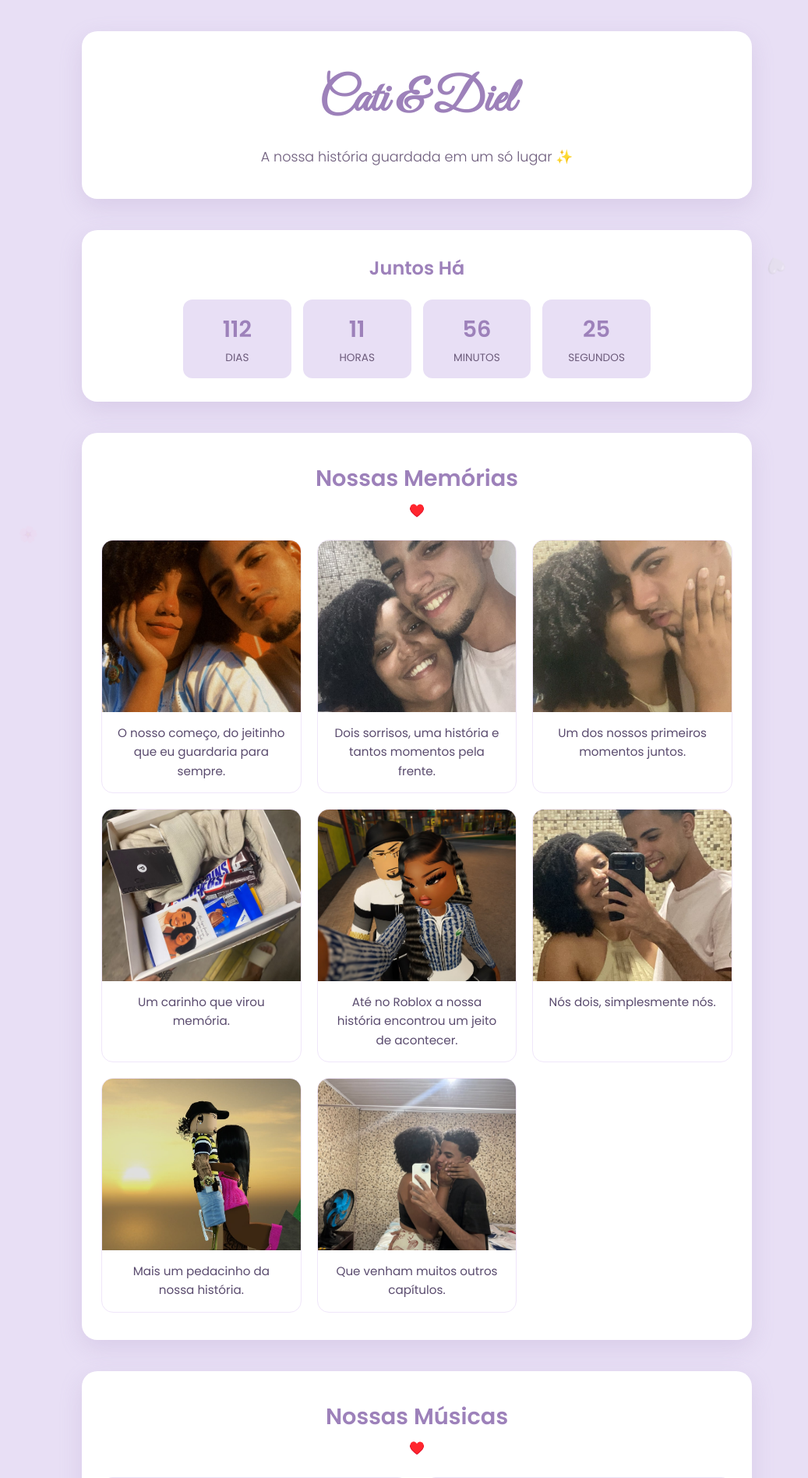
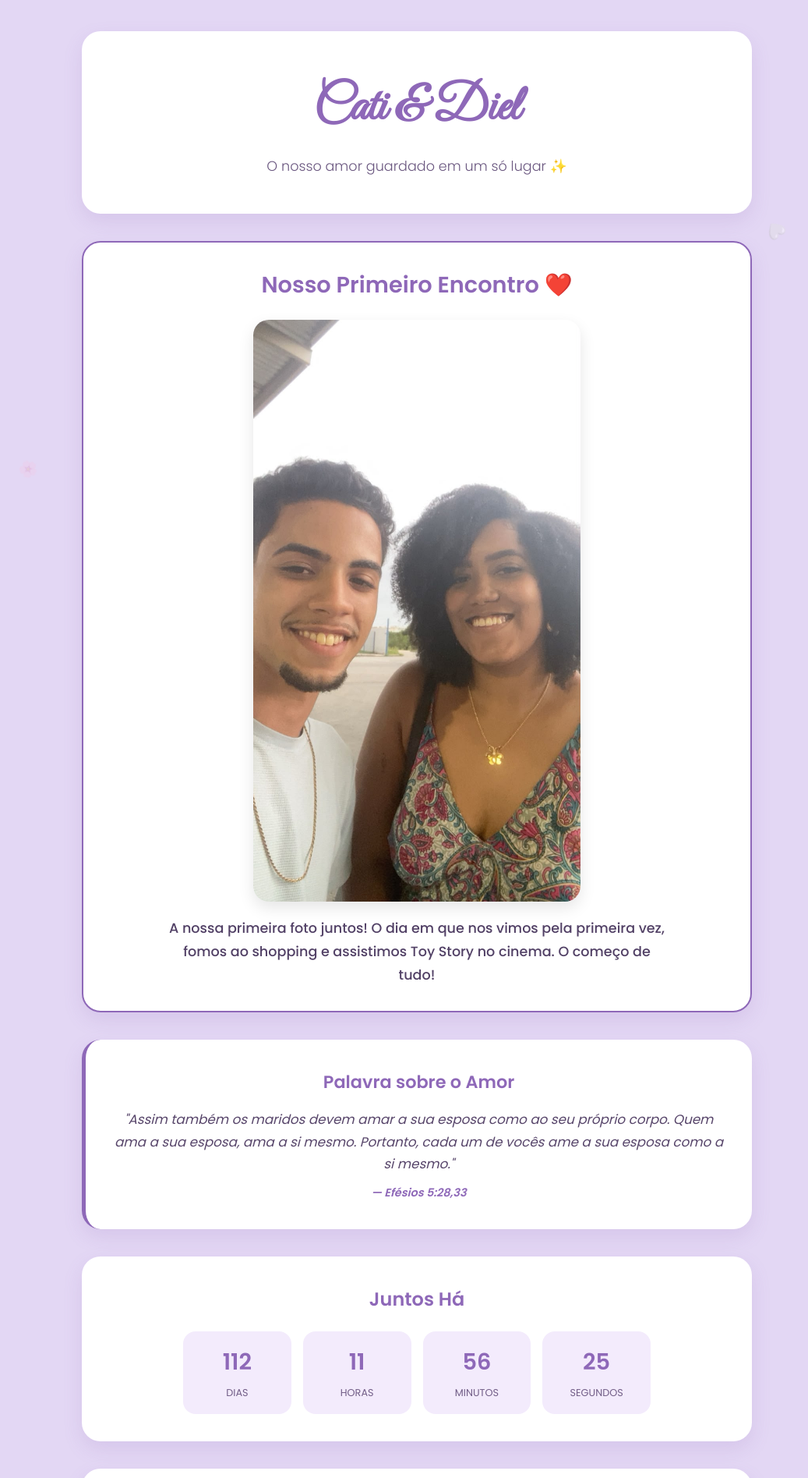
Before and after one commit to DiellZera071/cati-e-diel, a Flask app: page / in a window 1280 px wide. Shown: the top 1895 px of the page at 78% size, without its empty margins (105-1142 px from the left). Run offline with Flask 3, Linux system fonts and the light colour scheme.

Commit message:
Update index.html

```diff
--- a/templates/index.html
+++ b/templates/index.html
@@ -4,19 +4,19 @@
     <meta charset="UTF-8">
     <meta name="viewport" content="width=device-width, initial-scale=1.0">
     <title>Cati & Diel ❤️</title>
-    <!-- Fonte elegante e romântica do Google Fonts -->
+    <!-- Fontes românticas e elegantes -->
     <link rel="preconnect" href="https://fonts.googleapis.com">
     <link rel="preconnect" href="https://fonts.gstatic.com" crossorigin>
-    <link href="https://fonts.googleapis.com/css2?family=Great+Vibes&family=Poppins:wght@300;400;600&display=swap" rel="stylesheet">
+    <link href="https://fonts.googleapis.com/css2?family=Great+Vibes&family=Poppins:wght@300;400;500;600&display=swap" rel="stylesheet">
 
     <style>
         :root {
-            --bg-lilac: #e8dff5;
+            --bg-lilac: #e3d7f4;
             --card-white: #ffffff;
-            --text-color: #4a3e56;
-            --accent-purple: #9d81ba;
-            --accent-hover: #8363a3;
-            --shadow: 0 10px 30px rgba(157, 129, 186, 0.2);
+            --text-color: #4a3b5c;
+            --accent-purple: #8e68b8;
+            --soft-purple: #f3ebfc;
+            --shadow: 0 10px 25px rgba(142, 104, 184, 0.15);
         }
 
         * {
@@ -29,20 +29,19 @@
             font-family: 'Poppins', sans-serif;
             background-color: var(--bg-lilac);
             color: var(--text-color);
-            line-height: 1.6;
+            line-height: 1.7;
             overflow-x: hidden;
-            position: relative;
         }
 
-        /* Corações decorativos de fundo */
+        /* Corações Caindo */
         .heart-bg {
             position: fixed;
             top: -10px;
             font-size: 20px;
-            color: rgba(255, 255, 255, 0.6);
+            color: rgba(255, 255, 255, 0.7);
             user-select: none;
             pointer-events: none;
-            animation: fall 8s linear infinite;
+            animation: fall 9s linear infinite;
             z-index: 0;
         }
 
@@ -59,37 +58,107 @@
             z-index: 1;
         }
 
-        /* Cabecalho */
+        /* Cabeçalho */
         header {
             text-align: center;
-            padding: 40px 20px;
+            padding: 45px 20px;
             background: var(--card-white);
-            border-radius: 20px;
+            border-radius: 24px;
             box-shadow: var(--shadow);
-            margin-bottom: 40px;
+            margin-bottom: 35px;
         }
 
         header h1 {
             font-family: 'Great Vibes', cursive;
-            font-size: 3.8rem;
+            font-size: 4rem;
             color: var(--accent-purple);
-            margin-bottom: 10px;
+            margin-bottom: 5px;
         }
 
         header p {
             font-size: 1.1rem;
+            color: #6b5880;
             font-weight: 300;
-            color: #6c5b7b;
         }
 
-        /* Contador de Tempo */
+        /* Foto em Destaque (Primeiro Encontro) */
+        .featured-card {
+            background: var(--card-white);
+            padding: 30px;
+            border-radius: 24px;
+            box-shadow: var(--shadow);
+            margin-bottom: 35px;
+            text-align: center;
+            border: 2px solid var(--accent-purple);
+        }
+
+        .featured-card h2 {
+            font-size: 1.8rem;
+            color: var(--accent-purple);
+            margin-bottom: 20px;
+        }
+
+        .featured-img-container {
+            max-width: 420px;
+            margin: 0 auto 20px auto;
+            border-radius: 20px;
+            overflow: hidden;
+            box-shadow: 0 8px 20px rgba(0,0,0,0.1);
+        }
+
+        .featured-img-container img {
+            width: 100%;
+            height: auto;
+            display: block;
+        }
+
+        .featured-card p {
+            font-size: 1.1rem;
+            color: #524166;
+            max-width: 650px;
+            margin: 0 auto;
+            font-weight: 500;
+        }
+
+        /* Passagem Bíblica */
+        .verse-card {
+            background: var(--card-white);
+            padding: 35px;
+            border-radius: 24px;
+            box-shadow: var(--shadow);
+            text-align: center;
+            margin-bottom: 35px;
+            border-left: 5px solid var(--accent-purple);
+        }
+
+        .verse-card h2 {
+            font-size: 1.4rem;
+            color: var(--accent-purple);
+            margin-bottom: 15px;
+        }
+
+        .verse-card blockquote {
+            font-style: italic;
+            font-size: 1.05rem;
+            color: #58466b;
+            margin-bottom: 10px;
+        }
+
+        .verse-card cite {
+            display: block;
+            font-size: 0.9rem;
+            font-weight: 600;
+            color: var(--accent-purple);
+        }
+
+        /* Contador */
         .timer-card {
             background: var(--card-white);
-            padding: 30px;
-            border-radius: 20px;
+            padding: 35px;
+            border-radius: 24px;
             box-shadow: var(--shadow);
             text-align: center;
-            margin-bottom: 40px;
+            margin-bottom: 35px;
         }
 
         .timer-card h2 {
@@ -107,9 +176,9 @@
         }
 
         .timer-box {
-            background: var(--bg-lilac);
+            background: var(--soft-purple);
             padding: 15px 10px;
-            border-radius: 12px;
+            border-radius: 16px;
         }
 
         .timer-box span {
@@ -120,18 +189,18 @@
         }
 
         .timer-box label {
-            font-size: 0.85rem;
-            color: #6c5b7b;
+            font-size: 0.8rem;
+            color: #725e87;
             text-transform: uppercase;
         }
 
-        /* Secoes Gerais */
+        /* Seções */
         section {
             background: var(--card-white);
-            padding: 35px 25px;
-            border-radius: 20px;
+            padding: 35px;
+            border-radius: 24px;
             box-shadow: var(--shadow);
-            margin-bottom: 40px;
+            margin-bottom: 35px;
         }
 
         section h2 {
@@ -139,14 +208,6 @@
             color: var(--accent-purple);
             text-align: center;
             margin-bottom: 25px;
-            position: relative;
-        }
-
-        section h2::after {
-            content: '♥️';
-            display: block;
-            font-size: 1rem;
-            margin-top: 5px;
         }
 
         /* Galeria de Fotos */
@@ -157,21 +218,19 @@
         }
 
         .photo-card {
-            background: #fff;
-            border: 1px solid #f0e6fa;
-            border-radius: 15px;
+            background: var(--soft-purple);
+            border-radius: 18px;
             overflow: hidden;
-            transition: transform 0.3s ease, box-shadow 0.3s ease;
+            transition: transform 0.3s ease;
         }
 
         .photo-card:hover {
             transform: translateY(-5px);
-            box-shadow: 0 8px 20px rgba(0,0,0,0.08);
         }
 
         .photo-card img {
             width: 100%;
-            height: 220px;
+            height: 230px;
             object-fit: cover;
             display: block;
         }
@@ -179,11 +238,11 @@
         .photo-card p {
             padding: 15px;
             font-size: 0.95rem;
-            color: #5a4b6e;
+            color: #524166;
             text-align: center;
         }
 
-        /* Players de Musica */
+        /* Músicas */
         .music-grid {
             display: grid;
             grid-template-columns: repeat(auto-fit, minmax(280px, 1fr));
@@ -191,9 +250,9 @@
         }
 
         .music-card {
-            background: var(--bg-lilac);
+            background: var(--soft-purple);
             padding: 20px;
-            border-radius: 15px;
+            border-radius: 18px;
             text-align: center;
         }
 
@@ -205,10 +264,11 @@
 
         .video-container {
             position: relative;
-            padding-bottom: 56.25%; /* Proporcao 16:9 */
+            padding-bottom: 56.25%;
             height: 0;
             overflow: hidden;
-            border-radius: 10px;
+            border-radius: 12px;
+            background: #000;
         }
 
         .video-container iframe {
@@ -217,15 +277,15 @@
             left: 0;
             width: 100%;
             height: 100%;
-            border: none;
+            border: 0;
         }
 
-        /* Rodape */
+        /* Rodapé */
         footer {
             text-align: center;
             padding: 25px;
             background: var(--card-white);
-            border-radius: 20px;
+            border-radius: 24px;
             box-shadow: var(--shadow);
             font-size: 1.05rem;
             color: var(--accent-purple);
@@ -235,7 +295,7 @@
 </head>
 <body>
 
-    <!-- Coracoes de fundo -->
+    <!-- Animação dos Corações -->
     <div class="heart-bg" style="left: 10%; animation-delay: 0s;">🌸</div>
     <div class="heart-bg" style="left: 25%; animation-delay: 2s;">💖</div>
     <div class="heart-bg" style="left: 50%; animation-delay: 4s;">✨</div>
@@ -243,11 +303,29 @@
     <div class="heart-bg" style="left: 85%; animation-delay: 3s;">🤍</div>
 
     <div class="container">
-        <!-- Cabecalho -->
+        <!-- Cabeçalho -->
         <header>
             <h1>Cati & Diel</h1>
-            <p>A nossa história guardada em um só lugar ✨</p>
+            <p>O nosso amor guardado em um só lugar ✨</p>
         </header>
+
+        <!-- Foto de Destaque (Primeiro Encontro) -->
+        <div class="featured-card">
+            <h2>{{ featured_photo.title }}</h2>
+            <div class="featured-img-container">
+                <img src="{{ url_for('static', filename='photos/' + featured_photo.file) }}" alt="Nosso Primeiro Encontro">
+            </div>
+            <p>{{ featured_photo.caption }}</p>
+        </div>
+
+        <!-- Mensagem Bíblica -->
+        <div class="verse-card">
+            <h2>Palavra sobre o Amor</h2>
+            <blockquote>
+                "Assim também os maridos devem amar a sua esposa como ao seu próprio corpo. Quem ama a sua esposa, ama a si mesmo. Portanto, cada um de vocês ame a sua esposa como a si mesmo."
+            </blockquote>
+            <cite>— Efésios 5:28,33</cite>
+        </div>
 
         <!-- Contador -->
         <div class="timer-card">
@@ -262,7 +340,7 @@
 
         <!-- Galeria de Fotos -->
         <section>
-            <h2>Nossas Memórias</h2>
+            <h2>Nossas Memórias 📸</h2>
             <div class="gallery-grid">
                 {% for photo in photos %}
                 <div class="photo-card">
@@ -273,16 +351,17 @@
             </div>
         </section>
 
-        <!-- Musicas -->
+        <!-- Músicas -->
         <section>
-            <h2>Nossas Músicas</h2>
+            <h2>Nossas Músicas 🎵</h2>
             <div class="music-grid">
                 {% for song in songs %}
                 <div class="music-card">
                     <h3>{{ song.title }}</h3>
                     <div class="video-container">
                         <iframe
-                            src="https://www.youtube.com/embed/{{ song.youtube_id }}"
+                            src="https://www.youtube-nocookie.com/embed/{{ song.youtube_id }}"
+                            title="{{ song.title }}"
                             allow="accelerometer; autoplay; clipboard-write; encrypted-media; gyroscope; picture-in-picture"
                             allowfullscreen>
                         </iframe>
@@ -292,13 +371,13 @@
             </div>
         </section>
 
-        <!-- Rodape -->
+        <!-- Rodapé Personalizado -->
         <footer>
             Feito com amor para Cati, pelo o seu branquinho.
         </footer>
     </div>
 
-    <!-- Script da contagem de tempo -->
+    <!-- Script de Contagem de Tempo -->
     <script>
         const START_DATE = new Date("2026-06-16T00:00:00-03:00");
 
```
